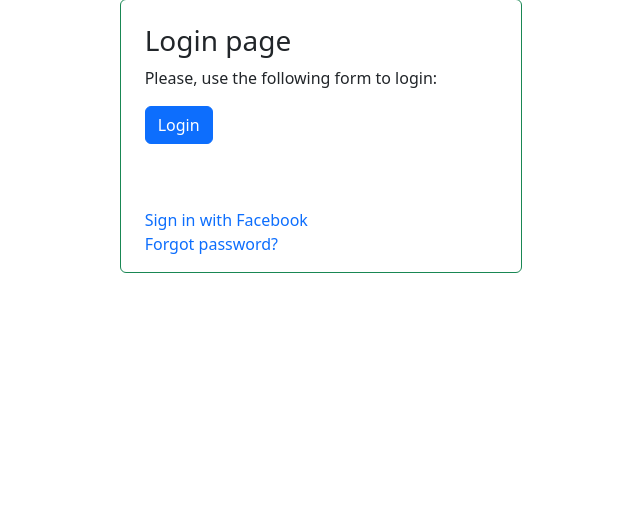
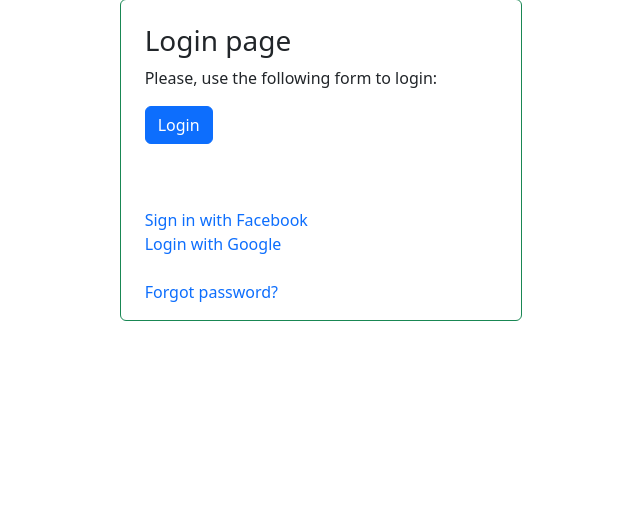
Before and after one commit to AlexMiller93/Plant_app, a Django app: template templates/registration/login.html in a window 1280 px wide. Shown: the part 129-648 px from the top of the page, without its empty margins (319-959 px from the left). Run offline with Django 3.2, Linux system fonts and the light colour scheme; the template is opened without the code that fills it, so the values that code supplies are empty; parts of the project's set-up code (start-up, migrations or seed data) failed here and were passed over; some libraries are stand-ins or nearby versions.

Commit message:
add login with Google, don't work

```diff
--- a/plant_app/settings.py
+++ b/plant_app/settings.py
@@ -161,9 +161,14 @@ EMAIL_FILE_PATH = BASE_DIR / "sent_emails"
 AUTHENTICATION_BACKENDS = [
     'django.contrib.auth.backends.ModelBackend',
     'social_core.backends.facebook.FacebookOAuth2',
+    'social_core.backends.google.GoogleOAuth2'
 ]
 
 # Auth with Facebook staff
 SOCIAL_AUTH_FACEBOOK_KEY = os.environ.get("SOCIAL_AUTH_FACEBOOK_KEY")
 SOCIAL_AUTH_FACEBOOK_SECRET = os.environ.get("SOCIAL_AUTH_FACEBOOK_SECRET")
 SOCIAL_AUTH_FACEBOOK_SCOPE = ['email']
+
+# Auth with Google staff
+SOCIAL_AUTH_GOOGLE_OAUTH2_KEY = os.environ.get("SOCIAL_AUTH_GOOGLE_OAUTH2_KEY")
+SOCIAL_AUTH_GOOGLE_OAUTH2_SECRET = os.environ.get("SOCIAL_AUTH_GOOGLE_OAUTH2_SECRET")
--- a/templates/registration/login.html
+++ b/templates/registration/login.html
@@ -26,13 +26,20 @@
             </form>
         </div>
 
-        <!-- TODO: Facebook login don't work -> error -->
+
         <div class="social">
-            <a href="{% url 'social:begin' 'facebook' %}">
+
+            <!-- TODO: Facebook login don't work -> error -->
+            <a href="#">
                 <i class="bi bi-facebook-fill"></i>
                 Sign in with Facebook
+            </a><br />
+
+            <a href="#">
+                <i class="bi bi-google-fill"></i>
+                Login with Google
             </a>
-        </div>
+        </div><br />
         <p><a href="{% url 'password_reset' %}">Forgot password?</a></p>
     </div>
 </main>
```
